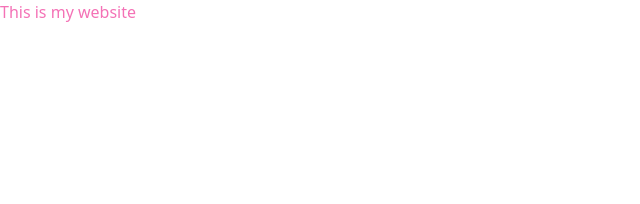
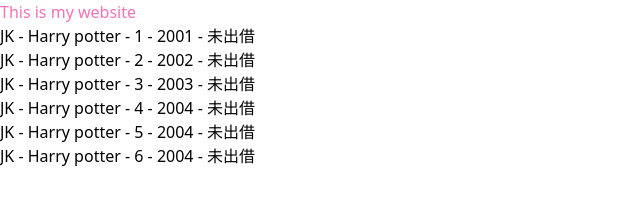
Before and after one commit to shelly0705/website, a website built with Vite: page index.html in a window 1280 px wide. Shown: the whole page, without its empty margins (0-640 px from the left). Built offline with nearby package versions, Linux system fonts and the light colour scheme.

Commit message:
Add some code to help development

```diff
--- a/index.html
+++ b/index.html
@@ -8,6 +8,7 @@
   </head>
   <body>
     <div class="text-pink-400">This is my website</div>
+    <div id="library"></div>
     <script type="module" src="/main.js"></script>
   </body>
 </html>
--- a/main.js
+++ b/main.js
@@ -1 +1,51 @@
-console.log("this is my website");
+console.log("`main.js` is running...");
+import { showLibrary } from "./show-library";
+
+//創建一個空的圖書管理系統物件 library。
+const library = [];
+
+//創建一個函數 addBook，接受書名、作者、出版年份，並將一本新書添加到圖書管理系統中，預設借閱狀態為「未借出」。
+function addBook(title, author, year) {
+  const newBook = {
+    title,
+    author,
+    year,
+    status: "未出借",
+  };
+  library.push(newBook);
+}
+
+addBook("Harry potter - 1", "JK", 2001);
+addBook("Harry potter - 2", "JK", 2002);
+addBook("Harry potter - 3", "JK", 2003);
+addBook("Harry potter - 4", "JK", 2004);
+addBook("Harry potter - 5", "JK", 2004);
+addBook("Harry potter - 6", "JK", 2004);
+
+//考慮一個簡單的圖書管理系統，每本書有以下屬性：title（書名）、author（作者）、year（出版年份）和 status（借閱狀態）。請創建一系列操作這個圖書管理系統的函數：
+
+function findBook(title) {
+  return "";
+}
+
+//創建一個函數 borrowBook，接受書名，將該書的借閱狀態設為「已借出」。
+function borrowBook(title) {
+  const book = "";
+}
+
+//創建一個函數 returnBook，接受書名，將該書的借閱狀態設為「未借出」。
+
+//創建一個函數 getAllBooks，返回所有書的陣列。
+
+//創建一個函數 getAvailableBooks，返回所有未借出的書的陣列。
+
+//創建一個函數 getBorrowedBooks，返回所有已借出的書的陣列。
+
+//創建一個函數 searchBooks，接受一個關鍵字，返回包含該關鍵字的所有書的陣列（搜尋書名和作者）。
+
+//創建一個函數 removeBook，接受書名，將該書從圖書管理系統中移除。
+
+//創建一個函數 updateBookStatus，接受書名和新的借閱狀態，將該書的借閱狀態更新為新的狀態。
+
+// 我們開發用的程式碼，能把 `library` 最後的結果顯示在網頁上
+showLibrary(library);
--- /dev/null
+++ b/show-library.js
@@ -0,0 +1,15 @@
+function createDiv(content) {
+  const div = document.createElement("div");
+  div.textContent = content;
+  return div;
+}
+
+export function showLibrary(library) {
+  const libraryDiv = document.querySelector("#library");
+
+  for (const book of library) {
+    const content = `${book.author} - ${book.title} - ${book.year} - ${book.status}`;
+    const div = createDiv(content);
+    libraryDiv.appendChild(div);
+  }
+}
```
